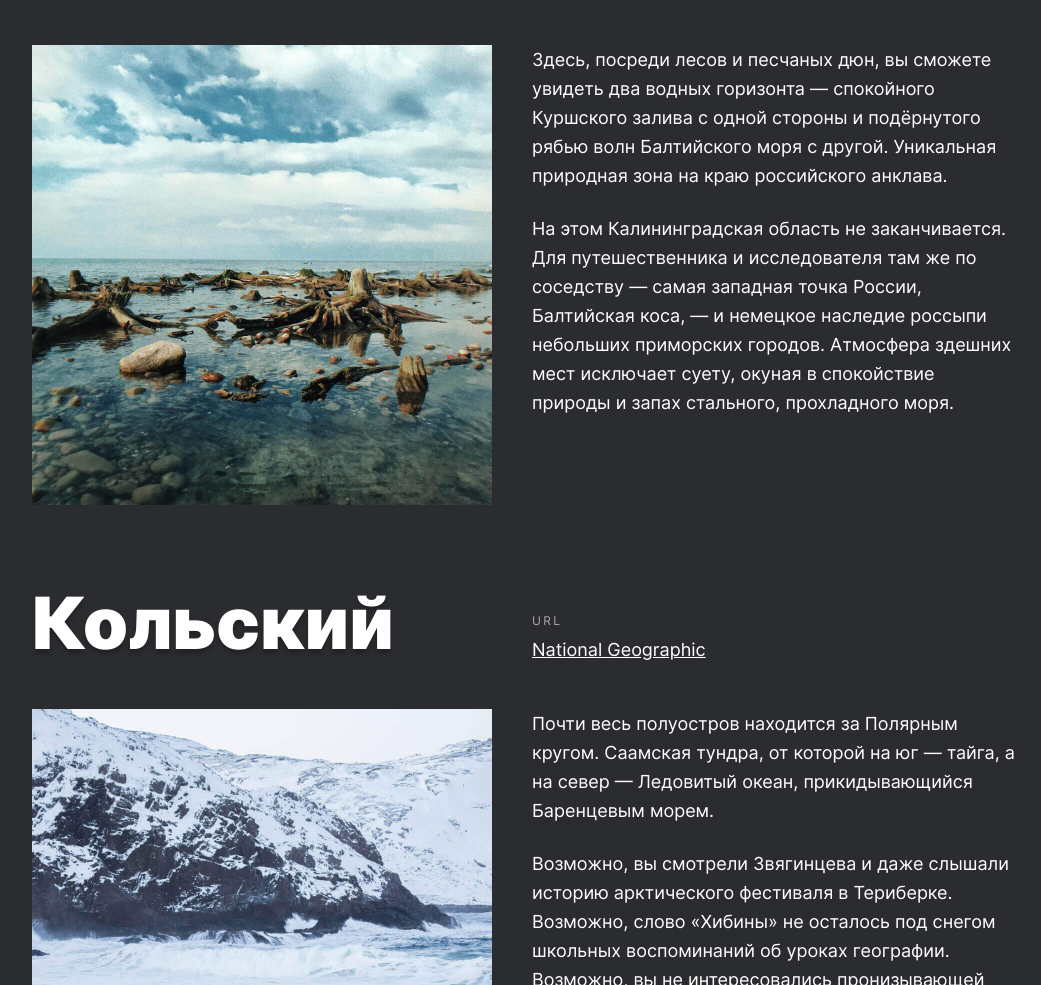
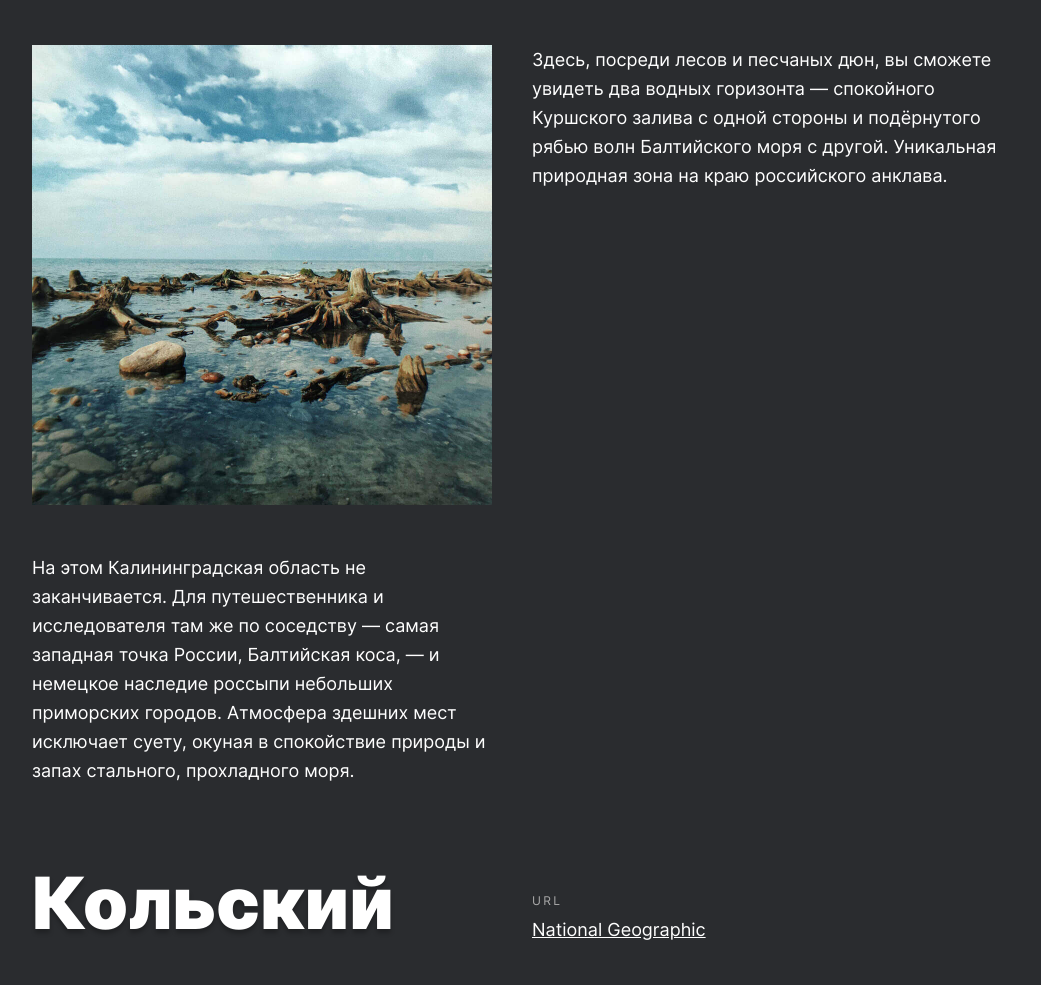
Before and after one commit to isawthesea/russian-travel, a plain HTML site: page index.html in a window 1280 px wide. Shown: the part 2677-3662 px from the top of the page, without its empty margins (116-1157 px from the left). Drawn offline with Linux system fonts and the light colour scheme.

Commit message:
Formatting + deleted div

```diff
--- a/blocks/lead/__subtitle/lead__subtitle.css
+++ b/blocks/lead/__subtitle/lead__subtitle.css
@@ -9,12 +9,6 @@
   text-align: center;
 }
 
-/* @media screen and (max-width: 1024px) {
-  .lead__subtitle {
-    margin: 0 0 56px;
-  }
-} */
-
 @media screen and (max-width: 767px) {
   .lead__subtitle {
     max-width: 288px;
--- a/blocks/place/__paragraphs/place__paragraphs.css
+++ /dev/null
@@ -1,5 +0,0 @@
-/* @media screen and (max-width: 320px) {
-  .place__paragraphs {
-    padding-bottom: 50px;
-  }
-} */
--- a/index.html
+++ b/index.html
@@ -85,7 +85,7 @@
                     <a class="place__link" href="http://park-kosa.ru">park-kosa.ru</a>
                 </div>
                 <img class="place__image" src="./images/place-kosa.jpg" alt="Куршская коса">
-                <div class="place__paragraphs">
+
                     <p class="place__paragraph">
                         Здесь, посреди лесов и песчаных дюн, вы сможете увидеть два водных горизонта — спокойного
                         Куршского
@@ -100,7 +100,7 @@
                         приморских городов. Атмосфера здешних мест исключает суету, окуная в спокойствие природы и запах
                         стального, прохладного моря.
                     </p>
-                </div>
+
             </div>
 
             <div class="place">
--- a/pages/index.css
+++ b/pages/index.css
@@ -34,7 +34,6 @@
 @import url(../blocks/place/__url-heading/place__url-heading.css);
 @import url(../blocks/place/__link/place__link.css);
 @import url(../blocks/place/__paragraph/place__paragraph.css);
-@import url(../blocks/place/__paragraphs/place__paragraphs.css);
 
 @import url(../blocks/cover/cover.css);
 @import url(../blocks/cover/__overlay/cover__overlay.css);
```
Also changed, not shown: blocks/lead/__image/lead__image.css (+0 -18 lines), blocks/places/places.css (+0 -17 lines).
